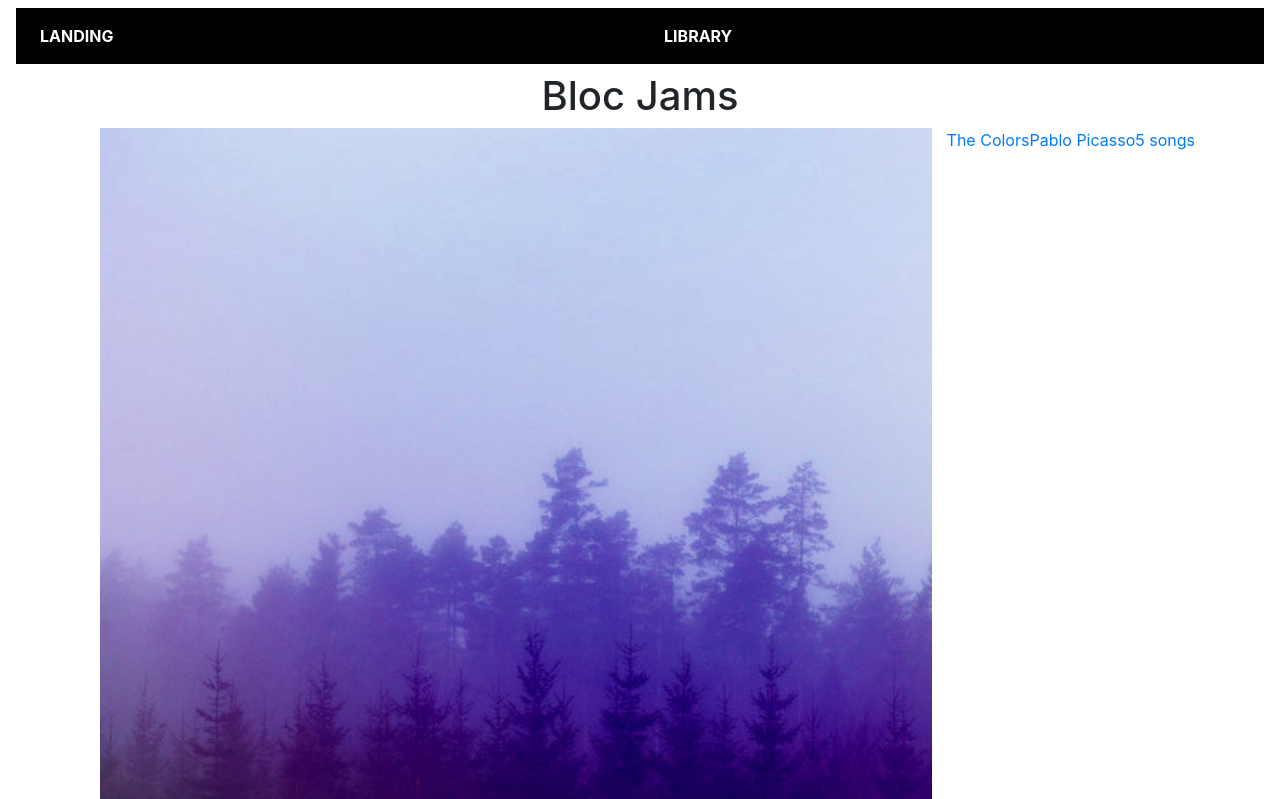
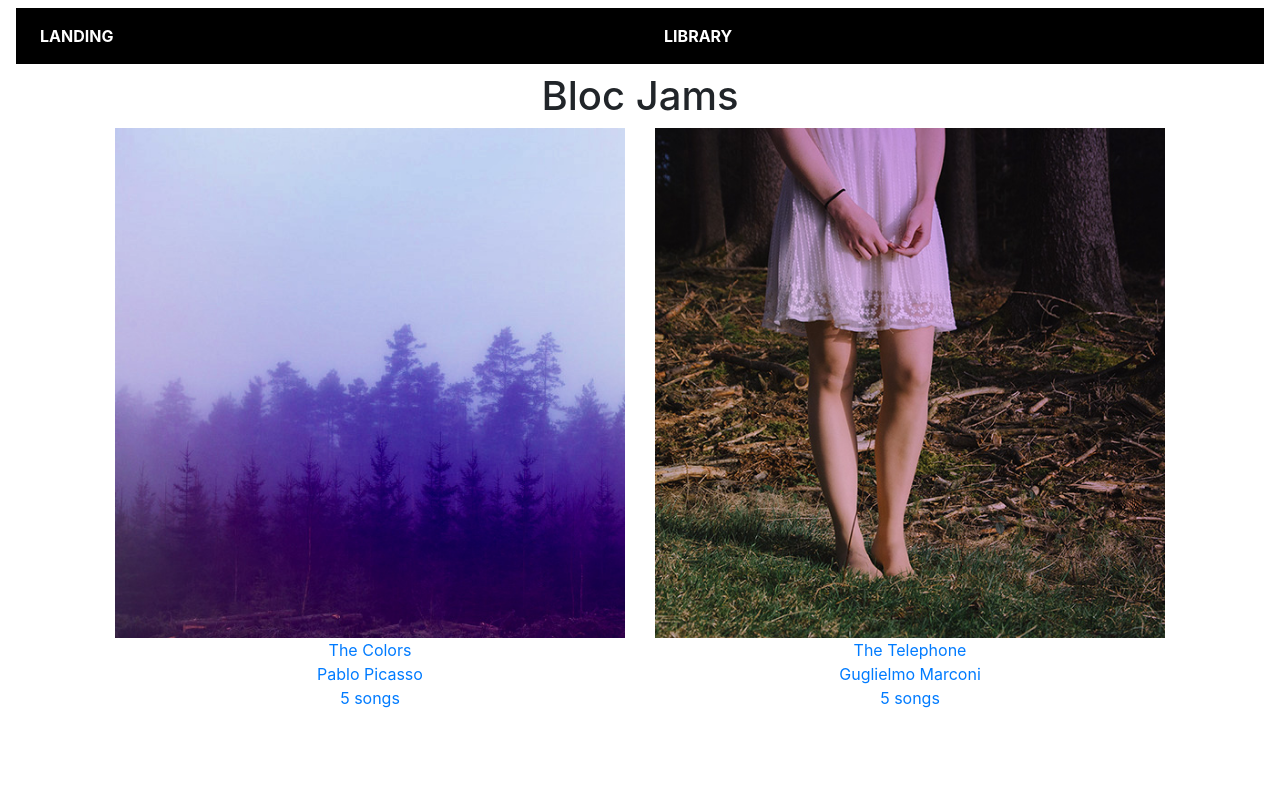
Before and after one commit to wayock/bloc-jams-react, a React (Create React App) app: page /library in a window 1280 px wide. Shown: the top 799 px of the page. Built offline with nearby package versions, Linux system fonts and the light colour scheme.

Commit message:
Flexbox working on landing and library pages. Working on album page.

```diff
--- a/src/App.css
+++ b/src/App.css
@@ -32,7 +32,6 @@
   }
 }
 
-
 .nav-links {
   background-color: black;
   color: white;
--- /dev/null
+++ b/src/components/Album.css
@@ -0,0 +1,7 @@
+.flex-container {
+  display: flex;
+  flex-direction: row;
+  flex-flow: row wrap;
+  justify-content: space-between;
+  border-style: hidden;
+}
--- a/src/components/Album.js
+++ b/src/components/Album.js
@@ -1,4 +1,5 @@
 import React, { Component } from 'react';
+import './Album.css';
 import albumData from './../data/albums';
 import PlayerBar from './PlayerBar';
 
@@ -143,6 +144,9 @@ class Album extends Component {
             <div id="release-info">{this.state.album.releaseInfo}</div>
           </div>
         </section>
+        <div className="flex-container">
+          <div className="flex-row">
+            <div className="col-sm">
               <table id="song-list">
                 <colgroup>
                   <col id="song-number-column" />
@@ -163,6 +167,8 @@ class Album extends Component {
                 )}
                 </tbody>
               </table>
+            </div>
+            <div className="col-sm">
               <PlayerBar
                 isPlaying={this.state.isPlaying}
                 currentSong={this.state.currentSong}
@@ -175,6 +181,9 @@ class Album extends Component {
                 handleTimeChange={(e) => this.handleTimeChange(e)}
                 handleVolumeChange={(e) => this.handleVolumeChange(e)}
               />
+            </div>
+          </div>
+        </div>
       </section>
     );
   }
--- a/src/components/Landing.js
+++ b/src/components/Landing.js
@@ -1,4 +1,5 @@
 import React from 'react';
+import './Landing.css';
 
 const Landing = () => (
   <section className="landing">
--- a/src/components/Library.css
+++ b/src/components/Library.css
@@ -2,5 +2,10 @@
   display: flex;
   flex-direction: row;
   flex-flow: row wrap;
+  justify-content: center;
+}
 
+.library {
+    display: flex;
+    flex-direction: row;
 }
--- a/src/components/Library.js
+++ b/src/components/Library.js
@@ -1,5 +1,6 @@
 import React, { Component } from 'react';
 import { Link } from 'react-router-dom';
+import './Library.css';
 import albumData from './../data/albums';
 
 class Library extends Component {
@@ -15,11 +16,11 @@ class Library extends Component {
           this.state.albums.map( (album, index) =>
             <Link to={`/album/${album.slug}`} key={index}>
               <div className="flex-container">
-                <div className="row">
+                <div className="flex-row">
                   <img className="col-sm" src={album.albumCover} alt={album.title} />
-                  <div>{album.title}</div>
-                  <div>{album.artist}</div>
-                  <div>{album.songs.length} songs</div>
+                    <div>{album.title}</div>
+                    <div>{album.artist}</div>
+                    <div>{album.songs.length} songs</div>
                 </div>
               </div>
             </Link>
```
Lines whose indentation alone changed are shown as unchanged.
